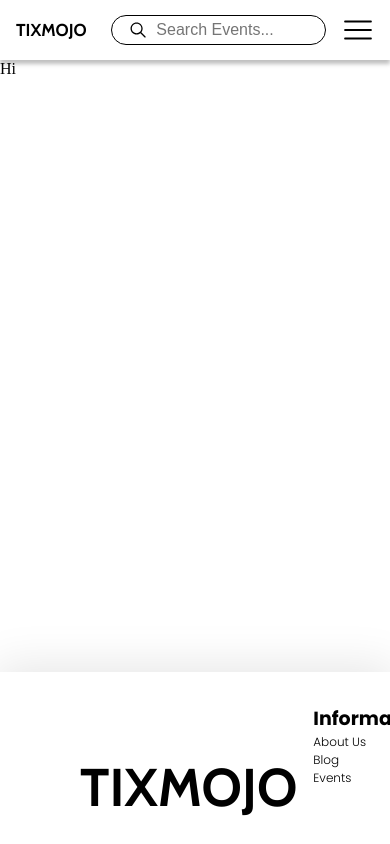
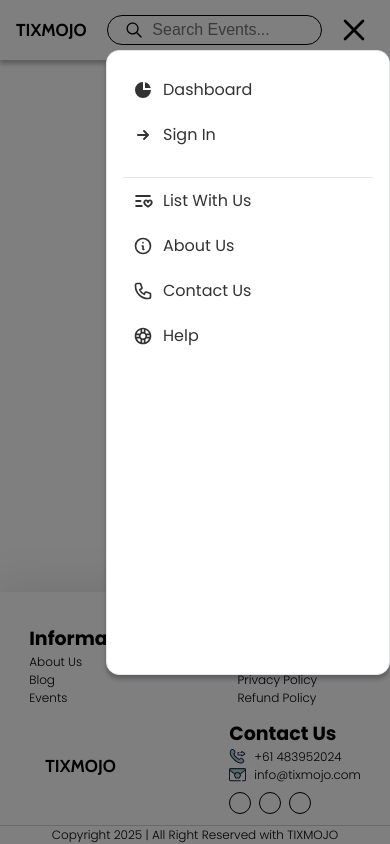
Before and after one commit to devanshtyagi26/Tixmojo, a React (Vite) app: page / in a window 390 px wide. Both pictures are taken after a click on the element 357 px from the left and 30 px from the top of the page. Built offline with nearby package versions, Linux system fonts and the light colour scheme.

Commit message:
Media query and Sidebar Added

```diff
--- a/package.json
+++ b/package.json
@@ -15,7 +15,8 @@
     "react": "^19.0.0",
     "react-dom": "^19.0.0",
     "react-i18next": "^15.4.1",
-    "react-icons": "^5.5.0"
+    "react-icons": "^5.5.0",
+    "styled-components": "^6.1.16"
   },
   "devDependencies": {
     "@eslint/js": "^9.21.0",
--- a/src/App.jsx
+++ b/src/App.jsx
@@ -1,15 +1,17 @@
-import Navbar from "./Components/Navbar"
-import Footer from "./Components/Footer"
-
+import Navbar from "./Components/Navbar";
+import Footer from "./Components/Footer";
+import { SidebarScroll } from "./Components/Sidebar";
+import { useState } from "react";
 function App() {
-
+  const [isSidebarOpen, setIsSidebarOpen] = useState(false);
   return (
     <>
-    <Navbar/>
-      Hi
-      <Footer/>
+      <Navbar toggleScrollPage={() => setIsSidebarOpen((prev) => !prev)} />
+      {isSidebarOpen && <SidebarScroll toggleScrollPage={() => setIsSidebarOpen((prev) => !prev)} />}
+      {console.log(isSidebarOpen)}
+      <Footer />
     </>
-  )
+  );
 }
 
-export default App
+export default App;
--- a/src/Components/Footer.jsx
+++ b/src/Components/Footer.jsx
@@ -1,4 +1,4 @@
-import React, { useState } from "react";
+import React, { useState, useEffect } from "react";
 import { useTranslation } from "react-i18next";
 import Logo from "../assets/Logo";
 import "../i18n";
@@ -109,6 +109,48 @@
     backgroundColor: "rgb(255, 255, 255)",
     border: "1px solid rgb(0, 0, 0)",
   },
+
+  // Mobile
+  footerContainer2Mobile: {
+    display: "flex",
+    justifyContent: "center",
+    alignItems: "flex-start",
+    gap: "10rem",
+  },
+  copyrightMobile: {
+    display: "flex",
+    justifyContent: "center",
+    alignItems: "center",
+    width: "100vw",
+    padding: "0 1rem",
+    color: "rgb(0, 0, 0)",
+    fontFamily: "Poppins",
+    fontSize: "12px",
+    fontWeight: "300",
+    textAlign: "left",
+    borderTop: "1px solid rgba(0, 0, 0, 0.17)",
+  },
+  // Mobile
+  footerMobile: {
+    boxShadow: "0px 1px 45px 5px rgba(0, 0, 0, 0.11)",
+    background: "rgb(255, 255, 255)",
+    width: "100vw",
+    height: "220px",
+    display: "flex",
+    justifyContent: "space-between",
+    alignItems: "center",
+    flexDirection: "column",
+    position: "fixed",
+    bottom: "0",
+    padding: "2rem 0 0 0",
+  },
+  footerContainerMobile: {
+    display: "flex",
+    justifyContent: "space-between",
+    width: "85%",
+    alignItems: "center",
+    gap: "1rem",
+  },
 };
 
 function Footer() {
@@ -120,7 +162,11 @@
 
   const renderLink = (key) => (
     <p
-            style={hoveredItem === key ? { ...styles.tncText, ...styles.tncTextHover } : styles.tncText}
+      style={
+        hoveredItem === key
+          ? { ...styles.tncText, ...styles.tncTextHover }
+          : styles.tncText
+      }
       onMouseEnter={() => handleHover(key)}
       onMouseLeave={handleLeave}
     >
@@ -128,7 +174,65 @@
     </p>
   );
 
+  const [isMobile, setIsMobile] = useState(window.innerWidth < 768);
+
+  useEffect(() => {
+    const handleResize = () => setIsMobile(window.innerWidth < 768);
+    window.addEventListener("resize", handleResize);
+    return () => window.removeEventListener("resize", handleResize);
+  }, []);
+
   return (
+    <>
+      {isMobile ? (
+        // Mobile
+        <footer style={styles.footerMobile}>
+          <div style={styles.footerContainerMobile}>
+            <div style={styles.usefulBlock}>
+              <p style={styles.title}>{t("footer.information.title")}</p>
+              <div style={styles.content}>
+                {renderLink("footer.information.redirects.one")}
+                {renderLink("footer.information.redirects.two")}
+                {renderLink("footer.information.redirects.three")}
+              </div>
+            </div>
+            <div style={styles.usefulBlock}>
+              <p style={styles.title}>{t("footer.links.title")}</p>
+              <div style={styles.content}>
+                {renderLink("footer.links.redirects.one")}
+                {renderLink("footer.links.redirects.two")}
+                {renderLink("footer.links.redirects.three")}
+              </div>
+            </div>
+          </div>
+          <div style={styles.footerContainerMobile}>
+            <Logo style={styles.logo} isMobile={isMobile} />
+            <div style={styles.usefulBlock}>
+              <p style={styles.title}>{t("footer.contact.title")}</p>
+              <div style={styles.content}>
+                <div style={styles.contactSvg}>
+                  <Phone />
+                  {renderLink("footer.contact.redirects.one")}
+                </div>
+                <div style={styles.contactSvg}>
+                  <Email />
+                  {renderLink("footer.contact.redirects.two")}
+                </div>
+                <div style={styles.socialSvgContainer}>
+                  <div className="insta" style={styles.socialSvg}></div>
+                  <div className="twitter" style={styles.socialSvg}></div>
+                  <div className="facebook" style={styles.socialSvg}></div>
+                </div>
+              </div>
+            </div>
+          </div>
+          <div style={styles.copyrightMobile}>
+            <span></span>
+            <p>{t("footer.copyright")}</p>
+          </div>
+        </footer>
+      ) : (
+        // Desktop
         <footer style={styles.footer}>
           <div style={styles.footerContainer}>
             <Logo style={styles.logo} />
@@ -179,6 +283,8 @@
             </div>
           </div>
         </footer>
+      )}
+    </>
   );
 }
 
--- /dev/null
+++ b/src/Components/Hamburger.jsx
@@ -0,0 +1,103 @@
+import React, { useState } from "react";
+import styled from "styled-components";
+
+const Hamburger = ({ onToggle }) => {
+  const [isOpen, setIsOpen] = useState(false);
+
+  const handleClick = () => {
+    setIsOpen(!isOpen);
+    onToggle();
+  };
+
+  return (
+    <>
+      <StyledWrapper>
+        <div id="menuToggle">
+          <input
+            id="checkbox"
+            type="checkbox"
+            checked={isOpen}
+            onChange={handleClick}
+          />
+          <label className="toggle" htmlFor="checkbox">
+            <div className="bar bar--top" />
+            <div className="bar bar--middle" />
+            <div className="bar bar--bottom" />
+          </label>
+        </div>
+      </StyledWrapper>
+    </>
+  );
+};
+
+const StyledWrapper = styled.div`
+  #checkbox {
+    display: none;
+  }
+
+  .toggle {
+    position: relative;
+    width: 40px;
+    cursor: pointer;
+    margin: auto;
+    display: block;
+    transform: scale(0.7);
+    height: calc(4px * 3 + 11px * 2);
+  }
+
+  .bar {
+    position: absolute;
+    left: 0;
+    right: 0;
+    height: 4px;
+    border-radius: calc(4px / 2);
+    background: rgb(0, 0, 0);
+    color: inherit;
+    opacity: 1;
+    transition: none 0.35s cubic-bezier(0.5, -0.35, 0.35, 1.5) 0s;
+  }
+
+  /***** Collapse Animation *****/
+
+  .bar--top {
+    bottom: calc(50% + 11px + 4px / 2);
+    transition-property: bottom, margin, transform;
+    transition-delay: calc(0s + 0.35s), 0s, 0s;
+  }
+
+  .bar--middle {
+    top: calc(50% - 4px / 2);
+    transition-property: top, opacity;
+    transition-duration: 0.35s, 0s;
+    transition-delay: calc(0s + 0.35s * 1.3), calc(0s + 0.35s * 1.3);
+  }
+
+  .bar--bottom {
+    top: calc(50% + 11px + 4px / 2);
+    transition-property: top, transform;
+    transition-delay: 0s;
+  }
+
+  #checkbox:checked + .toggle .bar--top {
+    bottom: calc(50% - 11px - 4px);
+    margin-bottom: calc(11px + 4px / 2);
+    transform: rotate(45deg);
+    transition-delay: calc(0s + 0.35s * 0.3), calc(0s + 0.35s * 1.3),
+      calc(0s + 0.35s * 1.3);
+  }
+
+  #checkbox:checked + .toggle .bar--middle {
+    top: calc(50% + 11px);
+    opacity: 0;
+    transition-duration: 0.35s, 0s;
+    transition-delay: 0s, calc(0s + 0.35s);
+  }
+
+  #checkbox:checked + .toggle .bar--bottom {
+    top: calc(50% - 4px / 2);
+    transform: rotate(-45deg);
+    transition-delay: calc(0s + 0.35s * 1.3), calc(0s + 0.35s * 1.3);
+  }
+`;
+
+export default Hamburger;
--- a/src/Components/Navbar.jsx
+++ b/src/Components/Navbar.jsx
@@ -1,116 +1,116 @@
-import React, { useRef, useState, useEffect } from 'react'
-import { RxHamburgerMenu } from "react-icons/rx";
+import React, { useRef, useState, useEffect } from "react";
 import { IoIosSearch } from "react-icons/io";
 import { BiUser } from "react-icons/bi";
-import { useTranslation } from 'react-i18next';
-import Logo from '../assets/Logo';
-import '../i18n';
+import { useTranslation } from "react-i18next";
+import Logo from "../assets/Logo";
+import "../i18n";
+import Hamburger from "./Hamburger";
+
 const styles = {
   /* Navbar */
   nav: {
-        display: 'flex',
-        justifyContent: 'space-between',
-        alignItems: 'center',
-        width: '100vw',
-        height: '60px',
-        left: '0',
-        top: '0',
-        boxShadow: '0px 4px 4px 0px rgba(0, 0, 0, 0.25)',
-        background: 'rgb(255, 255, 255)',
-        overflow: 'hidden',
+    display: "flex",
+    justifyContent: "space-between",
+    alignItems: "center",
+    width: "100vw",
+    height: "60px",
+    left: "0",
+    top: "0",
+    boxShadow: "0px 4px 4px 0px rgba(0, 0, 0, 0.25)",
+    background: "rgb(255, 255, 255)",
+    overflow: "hidden",
   },
   /* TIXMOJO */
 
   /* Hamburger */
-    hamburger:{
-        display: 'flex',
-        justifyContent: 'center',
-        alignItems: 'center',
-        cursor: 'pointer',
-        marginRight: '1rem',
+  hamburger: {
+    display: "flex",
+    justifyContent: "center",
+    alignItems: "center",
+    cursor: "pointer",
+    marginRight: "1rem",
   },
-    hamburgerIcon:{
-        height: '2rem',
-        width: '2rem',
+  hamburgerIcon: {
+    height: "2rem",
+    width: "2rem",
   },
   /* Search Bar */
-    searchBar:{
-        display: 'flex',
-        justifyContent: 'center',
-        alignItems: 'center',
-        gap: '0.5rem',
-        width: '40%',
-        height: '50%',
-        background: 'rgb(255, 255, 255)',
-        boxSizing: 'border-box',
-        border: '1.5px solid rgb(0, 0, 0)',
-        borderRadius: '30.08px',
-        padding: '0 1rem',
-        cursor: 'pointer',
+  searchBar: {
+    display: "flex",
+    justifyContent: "center",
+    alignItems: "center",
+    gap: "0.5rem",
+    width: "40%",
+    height: "50%",
+    background: "rgb(255, 255, 255)",
+    boxSizing: "border-box",
+    border: "1.5px solid rgb(0, 0, 0)",
+    borderRadius: "30.08px",
+    padding: "0 1rem",
+    cursor: "pointer",
   },
   /* Search Input */
-    searchInput:{
-        width: '100%',
-        height: '100%',
-        border: 'none',
-        outline: 'none',
-        fontSize: '1rem',
-        fontWeight: '400',
-        lineHeight: '1.5rem',
-        letterSpacing: '0%',
-        textAlign: 'left',
-        color: 'rgb(0, 0, 0, 0.5)',
+  searchInput: {
+    width: "100%",
+    height: "100%",
+    border: "none",
+    outline: "none",
+    fontSize: "1rem",
+    fontWeight: "400",
+    lineHeight: "1.5rem",
+    letterSpacing: "0%",
+    textAlign: "left",
+    color: "rgb(0, 0, 0, 0.5)",
   },
   /* Search Icon */
-    searchIcon:{
-        height: '1.5rem',
-        width: '1.5rem',
+  searchIcon: {
+    height: "1.5rem",
+    width: "1.5rem",
   },
   /* User Icon */
-    userIcon:{
-        height: '2rem',
-        width: '2rem',
-        cursor: 'pointer',
+  userIcon: {
+    height: "2rem",
+    width: "2rem",
+    cursor: "pointer",
   },
   /* User */
-    user:{
-        display: 'flex',
-        justifyContent: 'center',
-        alignItems: 'center',
-        marginRight: '1rem',
+  user: {
+    display: "flex",
+    justifyContent: "center",
+    alignItems: "center",
+    marginRight: "1rem",
   },
 
   /* User Container */
-    userContainer:{
-        display: 'flex',
-        justifyContent: 'center',
-        alignItems: 'center',
-        gap: '0.5rem',
+  userContainer: {
+    display: "flex",
+    justifyContent: "center",
+    alignItems: "center",
+    gap: "0.5rem",
   },
 
   // Mobile User
-    userIconMobile:{
-        display: 'none',
+  userIconMobile: {
+    display: "none",
   },
-    searchBarMobile:{
-        display: 'flex',
-        justifyContent: 'center',
-        alignItems: 'center',
-        gap: '0.5rem',
-        width: '55%',
-        height: '50%',
-        background: 'rgb(255, 255, 255)',
-        boxSizing: 'border-box',
-        border: '1.5px solid rgb(0, 0, 0)',
-        borderRadius: '30.08px',
-        padding: '0 1rem',
-        cursor: 'pointer',
-        marginLeft: '1rem',
+  searchBarMobile: {
+    display: "flex",
+    justifyContent: "center",
+    alignItems: "center",
+    gap: "0.5rem",
+    width: "55%",
+    height: "50%",
+    background: "rgb(255, 255, 255)",
+    boxSizing: "border-box",
+    border: "1.5px solid rgb(0, 0, 0)",
+    borderRadius: "30.08px",
+    padding: "0 1rem",
+    cursor: "pointer",
+    marginLeft: "1rem",
   },
+};
 
-}
-
-function Navbar() {
+function Navbar({ toggleScrollPage }) {
   const { t } = useTranslation();
   const inputRef = useRef(null);
 
@@ -130,9 +130,7 @@
 
   return (
     <nav style={styles.nav}>
-        <Logo isMobile={isMobile}/>
-
-
+      <Logo isMobile={isMobile} />
 
       {isMobile ? (
         <div style={styles.searchBarMobile} onClick={handleDivClick}>
@@ -156,9 +154,6 @@
         </div>
       )}
 
-
-
-
       <div style={styles.userContainer}>
         {isMobile ? (
           <div style={styles.userMobile}>
@@ -170,11 +165,11 @@
           </div>
         )}
         <div style={styles.hamburger}>
-            <RxHamburgerMenu style={styles.hamburgerIcon} />
+          <Hamburger onToggle={toggleScrollPage} />
         </div>
       </div>
     </nav>
-  )
+  );
 }
 
-export default Navbar
+export default Navbar;
--- /dev/null
+++ b/src/Components/Sidebar.jsx
@@ -0,0 +1,97 @@
+import { BiBuoy } from "react-icons/bi";
+import { HiArrowSmRight, HiChartPie } from "react-icons/hi";
+import { PiListHeartBold } from "react-icons/pi";
+import { HiOutlineInformationCircle, HiOutlinePhone } from "react-icons/hi";
+import "../Style/sidebarAnimation.css";
+
+const styles = {
+  sidebar: {
+    width: "250px",
+    height: "70vh",
+    backgroundColor: "#f8f9fa",
+    boxShadow: "2px 0 5px rgba(0,0,0,0.1)",
+    padding: "1rem",
+    display: "flex",
+    flexDirection: "column",
+    position: "absolute",
+    right: "0",
+    top: "calc(60px - 10px)",
+    zIndex: "1000",
+    fontFamily: "Poppins",
+    borderRadius: "13px",
+    border: "1px solid #e2e6ea",
+    boxShadow: "0px 4px 4px 0px rgba(0, 0, 0, 0.25)",
+    background: "rgb(255, 255, 255)",
+  },
+  itemGroup: {
+    marginBottom: "20px",
+  },
+  item: {
+    display: "flex",
+    alignItems: "center",
+    padding: "10px",
+    textDecoration: "none",
+    color: "#333",
+    fontSize: "16px",
+    borderRadius: "5px",
+    transition: "background 0.3s ease",
+  },
+  icon: {
+    marginRight: "10px",
+    fontSize: "20px",
+  },
+  itemHover: {
+    background: "#e2e6ea",
+  },
+  divider: {
+    width: "100%",
+    height: "1px",
+    backgroundColor: "#e2e6ea",
+  },
+  overlay: {
+    position: "fixed",
+    top: "0",
+    left: "0",
+    width: "100%",
+    height: "100%",
+    backgroundColor: "rgba(0, 0, 0, 0.5)",
+    zIndex: "999",
+  },
+};
+
+export function SidebarScroll({ toggleScrollPage }) {
+  const handleClick = () => {
+    toggleScrollPage();
+  };
+
+  return (
+    <>
+      <div style={styles.overlay} onClick={handleClick}></div>
+      <div style={styles.sidebar} className="slide-in">
+        <div style={styles.itemGroup}>
+          <a href="#" style={styles.item}>
+            <HiChartPie style={styles.icon} /> Dashboard
+          </a>
+          <a href="#" style={styles.item}>
+            <HiArrowSmRight style={styles.icon} /> Sign In
+          </a>
+        </div>
+        <span style={styles.divider}></span>
+        <div style={styles.itemGroup}>
+          <a href="#" style={styles.item}>
+            <PiListHeartBold style={styles.icon} /> List With Us
+          </a>
+          <a href="#" style={styles.item}>
+            <HiOutlineInformationCircle style={styles.icon} /> About Us
+          </a>
+          <a href="#" style={styles.item}>
+            <HiOutlinePhone style={styles.icon} /> Contact Us
+          </a>
+          <a href="#" style={styles.item}>
+            <BiBuoy style={styles.icon} /> Help
+          </a>
+        </div>
+      </div>
+    </>
+  );
+}
--- a/src/Style/imports.css
+++ b/src/Style/imports.css
@@ -4,3 +4,7 @@
   margin: 0;
   padding: 0;
 }
+
+body {
+  overflow-x: hidden;
+}
--- /dev/null
+++ b/src/Style/sidebarAnimation.css
@@ -0,0 +1,29 @@
+@keyframes slideIn {
+  from {
+    transform: translateX(100%);
+    opacity: 0;
+  }
+  to {
+    transform: translateX(0);
+    opacity: 1;
+  }
+}
+
+@keyframes slideOut {
+  from {
+    transform: translateX(0);
+    opacity: 1;
+  }
+  to {
+    transform: translateX(100%);
+    opacity: 0;
+  }
+}
+
+.slide-in {
+  animation: slideIn 0.4s ease-in-out;
+}
+
+.slide-out {
+  animation: slideOut 0.4s ease-in-out;
+}
```
Also changed, not shown: 1 other file (tests, documents, lock files or other folders). Lines whose indentation alone changed are shown as unchanged.
